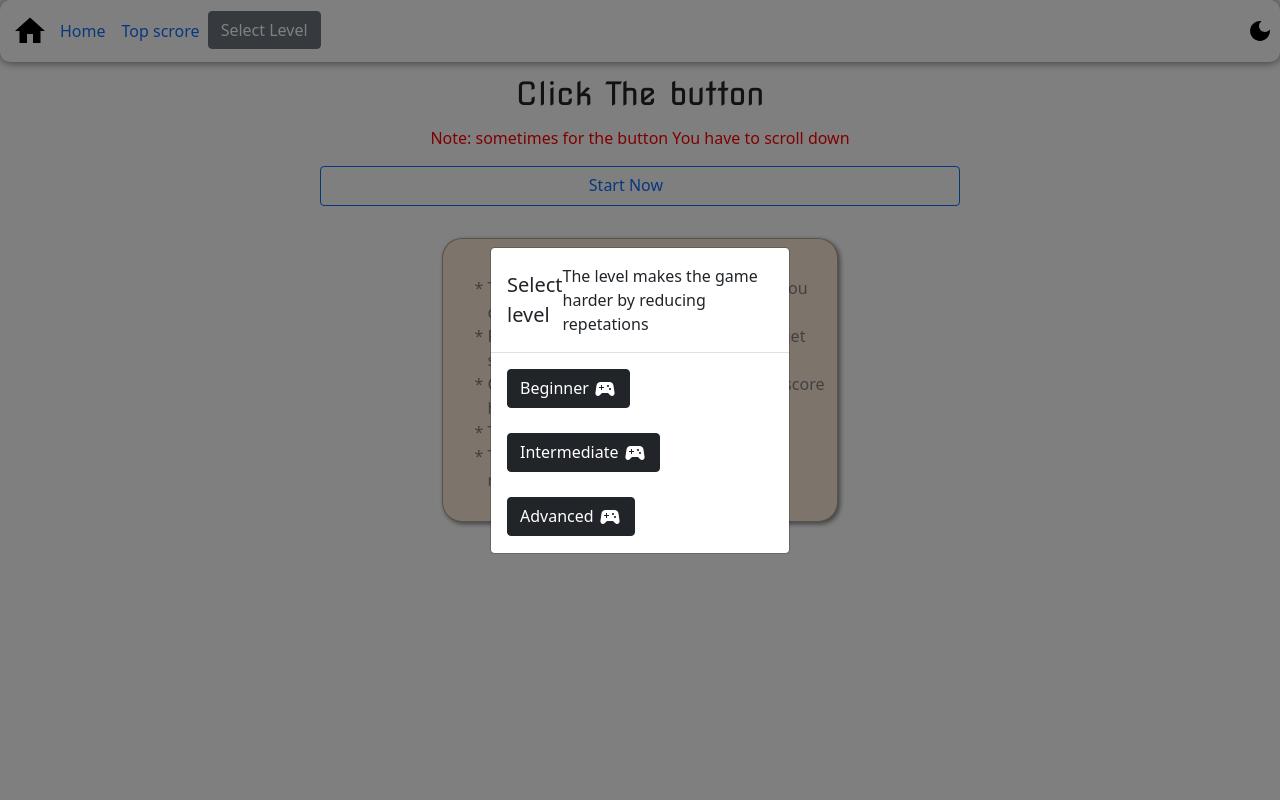
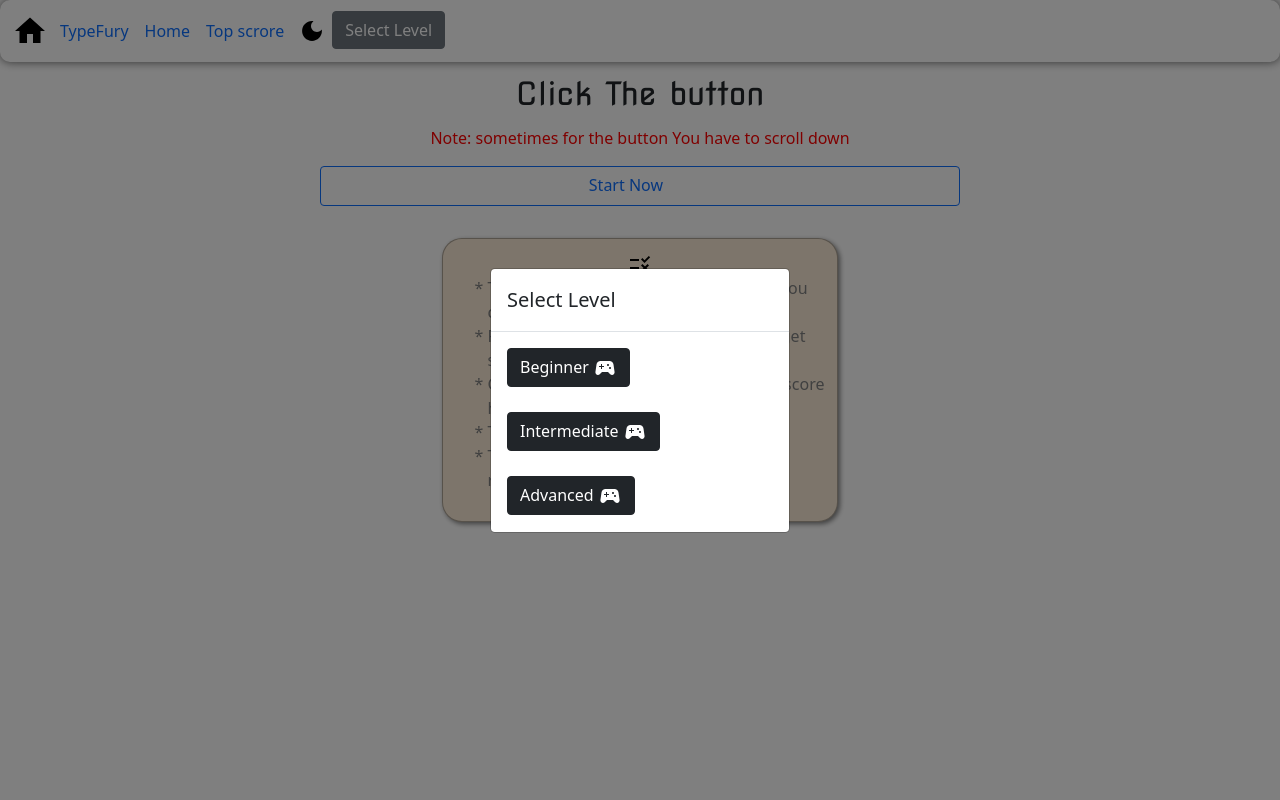
Before and after one commit to RohithParuchuri/cs50_final_project, a Flask app: template cs50_final_project/templates/index.html in a window 1280 px wide, after a click on "Select Level". Run offline with Flask 3, Linux system fonts and the light colour scheme; the template is opened without the code that fills it: most values are stand-ins (such as "Sample title", 1, 10 or a date in 2020).

Commit message:
few updates

```diff
--- a/cs50_final_project/app.py
+++ b/cs50_final_project/app.py
@@ -1,4 +1,4 @@
-from flask import Flask, render_template, redirect, request,session
+from flask import Flask, render_template, redirect, request, session
 from flask_session import Session
 from random import randint
 from datetime import datetime
@@ -7,7 +7,7 @@ import sqlite3
 app = Flask(__name__)
 app.config["SESSION_PERMANENT"] = True
 app.config["SESSION_TYPE"] = "filesystem"
-app.secret_key = 'afknfkghjnasdjh'
+app.secret_key = "afknfkghjnasdjh"
 Session(app)
 
 
@@ -30,47 +30,44 @@ i = randint(0, 90)
 j = randint(0, 80)
 
 
-
 @app.route("/")
 def sessonroute():
     # Checks if there were any cookies
 
     if not session.get("mode"):
-        session["mode"] = 'light'
+        session["mode"] = "light"
     if not session.get("best"):
-        session["best"] = '0'
+        session["best"] = "0"
     return redirect("/index")
 
 
-@app.route("/index", methods = ["POST", "GET"])
+@app.route("/index", methods=["POST", "GET"])
 def home():
-
     # If device are in following it rejects the device
     # I can't use or as I want device name too
     global mode
 
-    agent = request.headers.get('User-Agent')
+    agent = request.headers.get("User-Agent")
     print(agent)
-    if 'iphone' in agent.lower():
-        device = 'iPhones'
+    if "iphone" in agent.lower():
+        device = "iPhones"
         return render_template("sorry.html", device=device)
-    elif 'android' in agent.lower():
-        device = 'Android Devices'
+    elif "android" in agent.lower():
+        device = "Android Devices"
         return render_template("sorry.html", device=device)
-    elif 'blackberry' in agent.lower():
-        device = 'Blackberries'
-        return render_template("sorry.html",device=device)
-    elif 'ipad' in agent.lower():
-        device = 'iPads'
-        return render_template("sorry.html",device=device)
+    elif "blackberry" in agent.lower():
+        device = "Blackberries"
+        return render_template("sorry.html", device=device)
+    elif "ipad" in agent.lower():
+        device = "iPads"
+        return render_template("sorry.html", device=device)
     else:
         print(str(session["mode"]) + "hello")
-        return render_template("index.html", mode=session['mode'])
+        return render_template("index.html", mode=session["mode"])
 
 
-@app.route("/clicks", methods = ["POST", "GET"])
+@app.route("/clicks", methods=["POST", "GET"])
 def clicks():
-
     # Initializes variables as globa
     global i, j, click, time, timesum, level, time_least, timegiven, mode
     cursor = "none"
@@ -104,7 +101,7 @@ def clicks():
         if timegiven[0] < 3 - level:
             timegiven[0] += 1
         else:
-            timegiven[1] = timegiven[1]/(1 + level/10)
+            timegiven[1] = timegiven[1] / (1 + level / 10)
             timegiven[0] = 0
 
         # Summation of the timetaken
@@ -121,12 +118,19 @@ def clicks():
         j = randint(1, 90)
         return redirect("/clicks")
 
-    return render_template("clicks.html", i=i, j=j, cursor=cursor, clicks=click, timegiven=timegiven[1], mode=session['mode'])
+    return render_template(
+        "clicks.html",
+        i=i,
+        j=j,
+        cursor=cursor,
+        clicks=click,
+        timegiven=timegiven[1],
+        mode=session["mode"],
+    )
 
 
-@app.route("/profile", methods = ["POST", "GET"])
+@app.route("/profile", methods=["POST", "GET"])
 def profile():
-
     # Initializes variables as global
     global click, time_least, timegiven, timesum, time, level
 
@@ -139,13 +143,13 @@ def profile():
         factor = 1
 
     # Checks and GIVES review
-    if click in range(3, (6*factor)//2):
+    if click in range(3, (6 * factor) // 2):
         reaction = "Ok!"
-    elif click in range((6*factor)//2, (15*factor)//2):
+    elif click in range((6 * factor) // 2, (15 * factor) // 2):
         reaction = "Very good!"
-    elif click in range((15*factor)//2, (25*factor)//2):
+    elif click in range((15 * factor) // 2, (25 * factor) // 2):
         reaction = "Excellent!!!!!"
-    elif click > (25*factor)//2:
+    elif click > (25 * factor) // 2:
         reaction = "OutStanding!!!!!!!!!!!!!!!!!!!!!!!!!!!!!!"
     else:
         reaction = "needs improvement"
@@ -159,9 +163,9 @@ def profile():
     timesum2 = timesum
     timesum = 0
 
-    if mintime != 0 and session["best"] != '0' and mintime < float(session["best"]):
+    if mintime != 0 and session["best"] != "0" and mintime < float(session["best"]):
         session["best"] = str(round(mintime, 2))
-    elif session["best"] == '0':
+    elif session["best"] == "0":
         session["best"] = str(mintime)
 
     # Resets the list to Initial state
@@ -180,24 +184,39 @@ def profile():
     else:
         timeave = 0.00
 
-    return render_template("profile.html", click=count, timesum=timesum, reaction=reaction, timesec=round(timeave, 2), least_time=round(mintime, 2), best=session["best"])
+    return render_template(
+        "profile.html",
+        click=count,
+        timesum=timesum,
+        reaction=reaction,
+        timesec=round(timeave, 2),
+        least_time=round(mintime, 2),
+        best=session["best"],
+    )
 
 
 @app.route("/theme")
 def changer():
     global mode
-    if mode == 0 and session['mode'] == 'light':
+    if mode == 0 and session["mode"] == "light":
         mode = 1
-        session["mode"] = 'dark'
+        session["mode"] = "dark"
     else:
         mode = 0
-        session["mode"] = 'light'
-    return redirect('/')
+        session["mode"] = "light"
+    return redirect("/")
 
-@app.route('/best')
+
+@app.route("/best")
 def top():
-    if session["best"] != '0':
+    if session["best"] != "0":
         best = session["best"]
     else:
         best = "Play a Game"
     return render_template("best.html", best=best)
+
+
+@app.route("/TypeFury")
+def typefury():
+    # TODO: type fury
+    return redirect("/")
--- a/cs50_final_project/templates/best.html
+++ b/cs50_final_project/templates/best.html
@@ -8,6 +8,6 @@
 
 {% block body %}
 <div class="best" onclick="route()">
-    <h2 style="scale: 190%">Congrates your best is <strong> {{best}}  </strong>Sec</h2>
+    <h2 style="scale: 190%">Congrates your best is <strong> {{best | float | round(2)}}  </strong>Sec</h2>
 </div>
 {% endblock %}
--- a/cs50_final_project/templates/index.html
+++ b/cs50_final_project/templates/index.html
@@ -1,103 +1,179 @@
-{% extends "layout.html" %}
-    {% block title %}
+{% extends "layout.html" %} {% block title %}
 <title>index</title>
-    {% endblock %}
-
-{% block body %}
-<body id="body" style="overflow: hidden;" id="modeform" onload="mode('{{mode}}')">
+{% endblock %} {% block body %}
+<body
+  id="body"
+  style="overflow: hidden"
+  id="modeform"
+  onload="mode('{{mode}}')"
+>
   <form action="/theme" method="get">
-    <input type="text" value="index.html" hidden>
+    <input type="text" value="index.html" hidden />
   </form>
   <nav class="navbar navbar-expand-lg navbar-custom" id="navbar">
     <div class="container-fluid">
-          <a class="navbar-brand" href="/"><img src="../static/home_black_24dp.svg" id="homeicon" width="150%" height="150%" alt="home"></a>
-          <button class="navbar-toggler" type="button" data-bs-toggle="collapse" data-bs-target="#navbarNav" aria-controls="navbarNav" aria-expanded="false" aria-label="Toggle navigation">
+      <a class="navbar-brand" href="/"
+        ><img
+          src="../static/home_black_24dp.svg"
+          id="homeicon"
+          width="150%"
+          height="150%"
+          alt="home"
+      /></a>
+      <button
+        class="navbar-toggler"
+        type="button"
+        data-bs-toggle="collapse"
+        data-bs-target="#navbarNav"
+        aria-controls="navbarNav"
+        aria-expanded="false"
+        aria-label="Toggle navigation"
+      >
         <span class="navbar-toggler-icon"></span>
       </button>
       <div class="collapse navbar-collapse" id="navbarNav">
         <ul class="navbar-nav">
+          <li>
+            <a class="nav-link active" aria-current="page" href="/TypeFury"
+              >TypeFury</a
+            >
+          </li>
           <li class="nav-item">
             <a class="nav-link active" aria-current="page" href="/">Home</a>
           </li>
           <li class="nav-item">
-                <a class="nav-link active" aria-current="page" href="/best">Top scrore</a>
+            <a class="nav-link active" aria-current="page" href="/best"
+              >Top scrore</a
+            >
+          </li>
+          <li class="nav-item">
+            <a class="nav-link" href="/theme" onclick="mode('{{mode}}')">
+              <img
+                id="themeicon"
+                src="../static/dark_mode_black_24dp.svg"
+                style="scale: 110%"
+                alt="dark_mode"
+              />
+            </a>
           </li>
           <li>
             <!-- Button trigger modal -->
-<button type="button" class="btn btn-secondary" data-bs-toggle="modal" data-bs-target="#exampleModal">
+            <button
+              type="button"
+              class="btn btn-secondary"
+              data-bs-toggle="modal"
+              data-bs-target="#exampleModal"
+            >
               Select Level
             </button>
 
             <!-- Modal -->
-  <div class="modal fade" id="exampleModal" tabindex="-1" aria-labelledby="exampleModalLabel" aria-hidden="true">
-    <div class="modal-dialog modal-dialog-centered modal-dialog-scrollable modal-sm">
+            <div
+              class="modal fade"
+              id="exampleModal"
+              tabindex="-1"
+              aria-labelledby="exampleModalLabel"
+              aria-hidden="true"
+            >
+              <div
+                class="modal-dialog modal-dialog-centered modal-dialog-scrollable modal-sm"
+              >
                 <div class="modal-content">
                   <div class="modal-header">
-          <h5 class="modal-title" id="exampleModalLabel"> Select level</h5>
-          The level makes the game harder by reducing repetations
+                    <h5 class="modal-title" id="exampleModalLabel">
+                      Select Level
+                    </h5>
                   </div>
 
                   <div class="modal-body">
                     <form action="/clicks" method="post">
-            <input type="text" value="1" name="click_button" hidden>
+                      <input type="text" value="1" name="click_button" hidden />
                       <button class="btn btn-dark">
-              Beginner <img src="../static/sports_esports_white_24dp.svg" alt="">
+                        Beginner
+                        <img
+                          src="../static/sports_esports_white_24dp.svg"
+                          alt=""
+                        />
                       </button>
                     </form>
-          <br>
-          <br>
+                    <br />
+                    <br />
                     <form action="/clicks" method="post">
-            <input type="text" value="2" name="click_button" hidden>
+                      <input type="text" value="2" name="click_button" hidden />
                       <button class="btn btn-dark">
-              Intermediate <img src="../static/sports_esports_white_24dp.svg" alt="">
+                        Intermediate
+                        <img
+                          src="../static/sports_esports_white_24dp.svg"
+                          alt=""
+                        />
                       </button>
                     </form>
-          <br>
-          <br>
+                    <br />
+                    <br />
                     <form action="/clicks" method="post">
-            <input type="text" value="3" name="click_button" hidden>
+                      <input type="text" value="3" name="click_button" hidden />
                       <button class="btn btn-dark">
-              Advanced <img src="../static/sports_esports_white_24dp.svg" alt="">
+                        Advanced
+                        <img
+                          src="../static/sports_esports_white_24dp.svg"
+                          alt=""
+                        />
                       </button>
                     </form>
-           <br>
-
+                    <br />
                   </div>
                 </div>
               </div>
             </div>
           </li>
+          <br />
         </ul>
       </div>
     </div>
-        <ul class="navbar-nav ml-auto">
+
+    <!-- <ul class="navbar-nav ml-auto">
       <li class="nav-item">
         <a class="nav-link" href="/theme" onclick="mode('{{mode}}')">
-            <img id="themeicon" src="../static/dark_mode_black_24dp.svg" style="scale: 110%;" alt="dark_mode">
+          <img
+            id="themeicon"
+            src="../static/dark_mode_black_24dp.svg"
+            style="scale: 110%"
+            alt="dark_mode"
+          />
         </a>
       </li>
-        </ul>
+    </ul> -->
   </nav>
 
-    <h3 style="font-size: xx-large; font-family: 'Nova Square', cursive;" id='clickmetext'>Click The button</h3>
+  <h3
+    style="font-size: xx-large; font-family: 'Nova Square', cursive"
+    id="clickmetext"
+  >
+    Click The button
+  </h3>
   <p id="alert">Note: sometimes for the button You have to scroll down</p>
 
   <form action="/clicks" method="post">
-      <input type="text" value="2" name="click_button" hidden>
-      <button class="btn btn-outline-primary" id="button" onclick="locid('{{i}}%', '{{j}}%', '{{cursor}}')">Start Now <img src="../static/play_arrow_white_24dp.svg" alt=""></button>
+    <input type="text" value="2" name="click_button" hidden />
+    <button
+      class="btn btn-outline-primary"
+      id="button"
+      onclick="locid('{{i}}%', '{{j}}%', '{{cursor}}')"
+    >
+      Start Now <img src="../static/play_arrow_white_24dp.svg" alt="" />
+    </button>
   </form>
 
-    <br><br><br>
+  <br /><br /><br />
   <div class="listdiv">
-      <img src="../static/rule_black_24dp.svg" alt="Rules">
+    <img src="../static/rule_black_24dp.svg" alt="Rules" />
     <ul class="list">
       <li>The Mouse pointer will dissapear once you click Start</li>
-          <li>Find the click me button then click it to get score </li>
+      <li>Find the click me button then click it to get score</li>
       <li>Game gets progressively harder as you score higher</li>
       <li>This game is all about consistancy</li>
       <li>The level makes the game harder by reducing repetations</li>
     </ul>
-
   </div>
 </body>
 {% endblock %}
--- a/cs50_final_project/templates/profile.html
+++ b/cs50_final_project/templates/profile.html
@@ -16,7 +16,7 @@
           <li> {{reaction}}</li>
           <li>In an average time of: {{timesec}}</li>
           <li> while the best is: {{least_time}}</li>
-          <li><h4>while your best is: {{best}}</h4></li>
+          <li><h4>while your best is: {{best | float | round(2)}}</h4></li>
         </ul>
       </p>
       <a href="/" class="btn btn-dark">Go to Home</a>
```
Also changed, not shown: cs50_final_project/words.db (added), 4 other files. Lines whose indentation alone changed are shown as unchanged.
